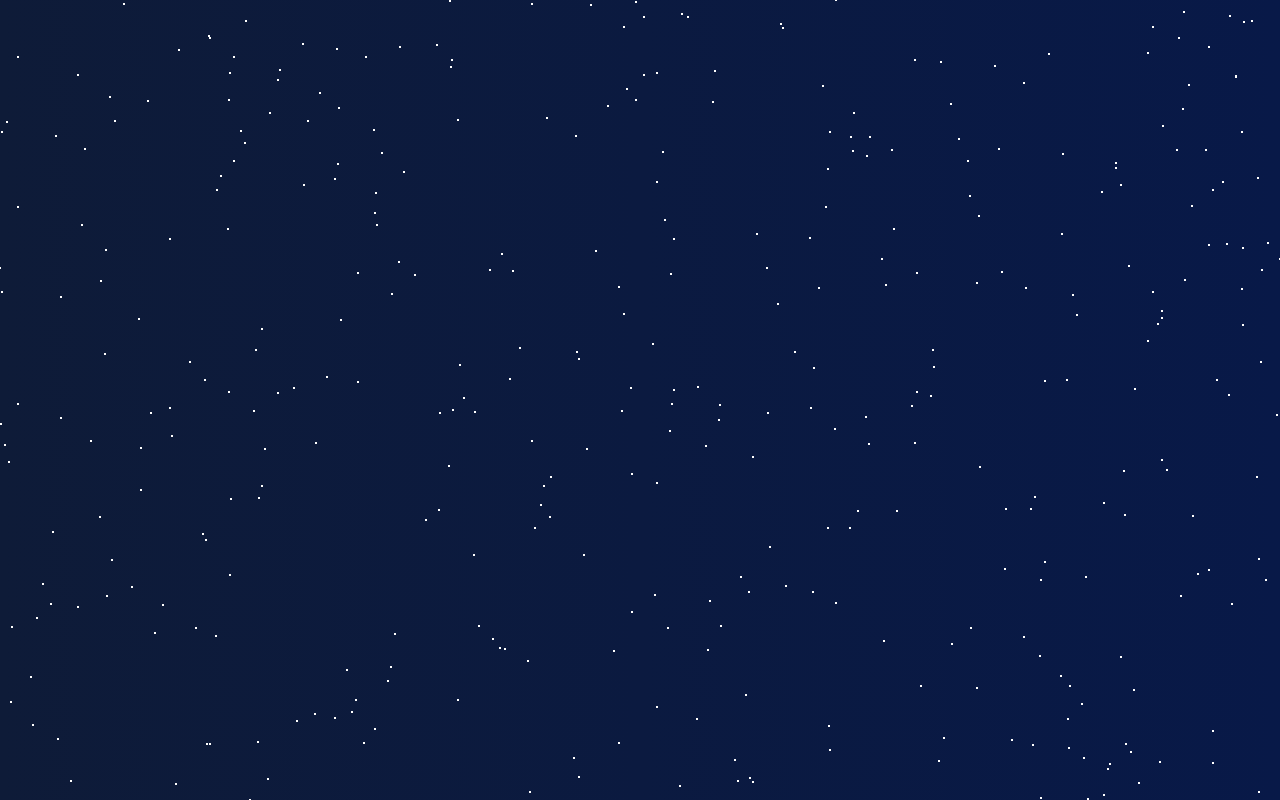
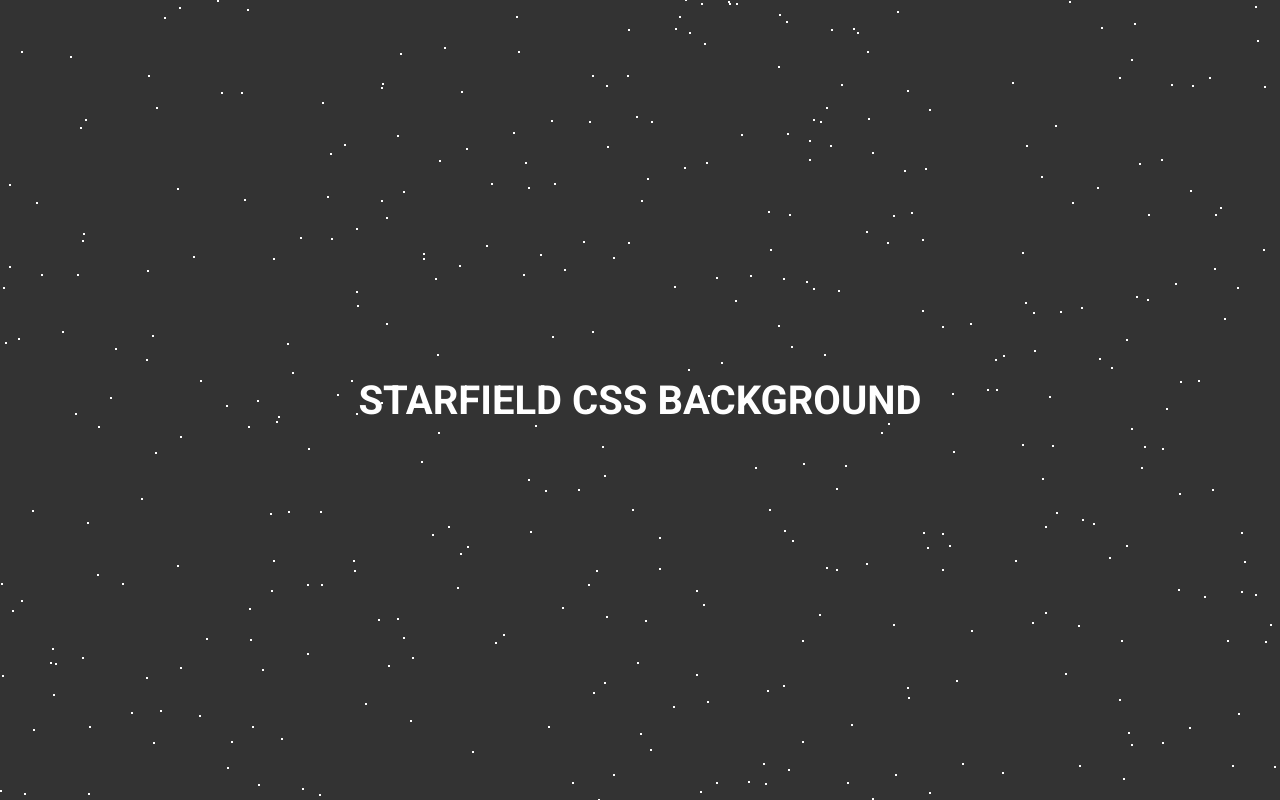
Before and after one commit to Ronaldofj/skyfield-css-background, a website built with Parcel: page src/index.html in a window 1280 px wide. Built offline with nearby package versions, Linux system fonts and the light colour scheme.

Commit message:
adicionando texto

```diff
--- a/src/index.html
+++ b/src/index.html
@@ -10,7 +10,7 @@
 <body>
   <div class="stars-container">
     <div class="stars"></div>
-    <!-- <p class="title">Starfield CSS Background</p> -->
+    <p class="title">Starfield CSS Background</p>
   </div>
 </body>
 </html>
--- a/src/styles.scss
+++ b/src/styles.scss
@@ -14,12 +14,8 @@ body {
 }
 
 .stars-container {
-  // background-color: #333;
+  background-color: #333;
   height: 100vh;
-
-  background-image: linear-gradient(to right, #0E1B38, #081948);
-
-
 }
 
 .title {
```
